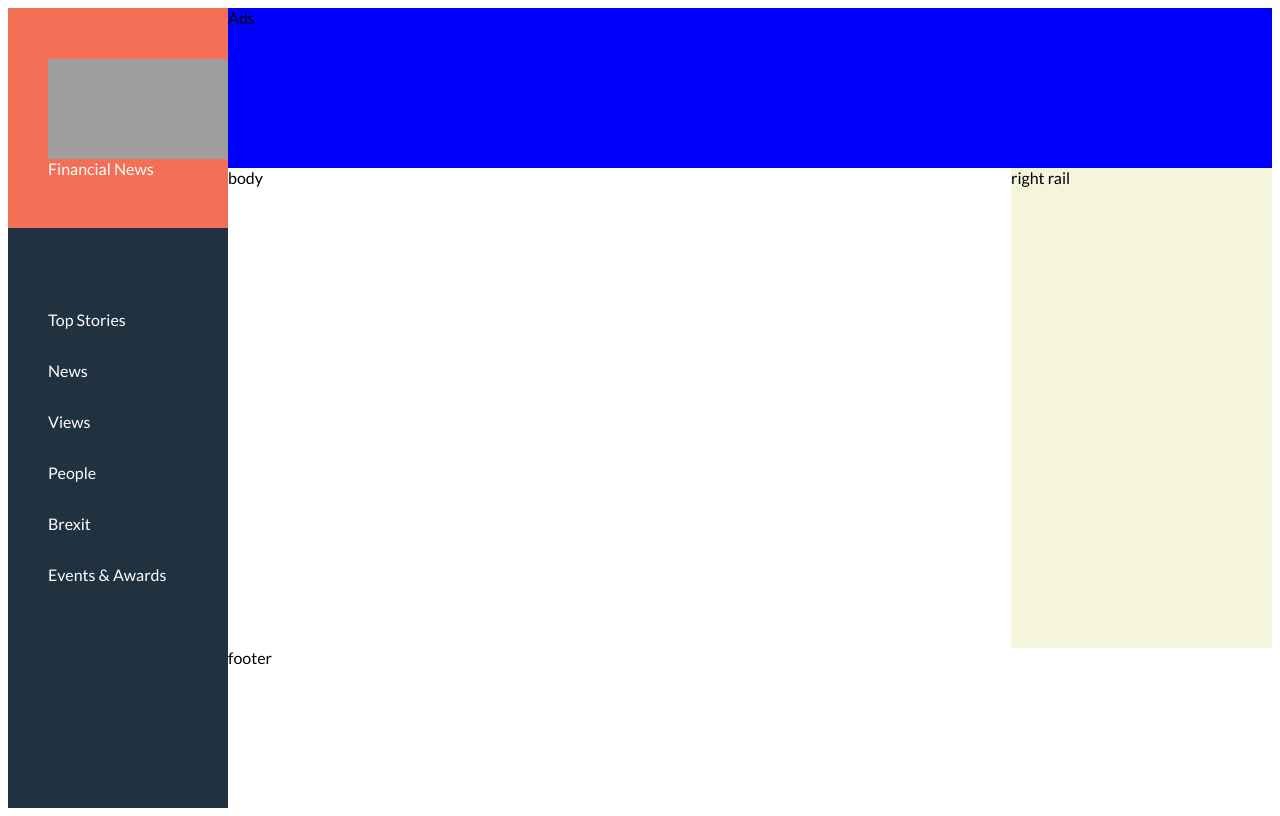
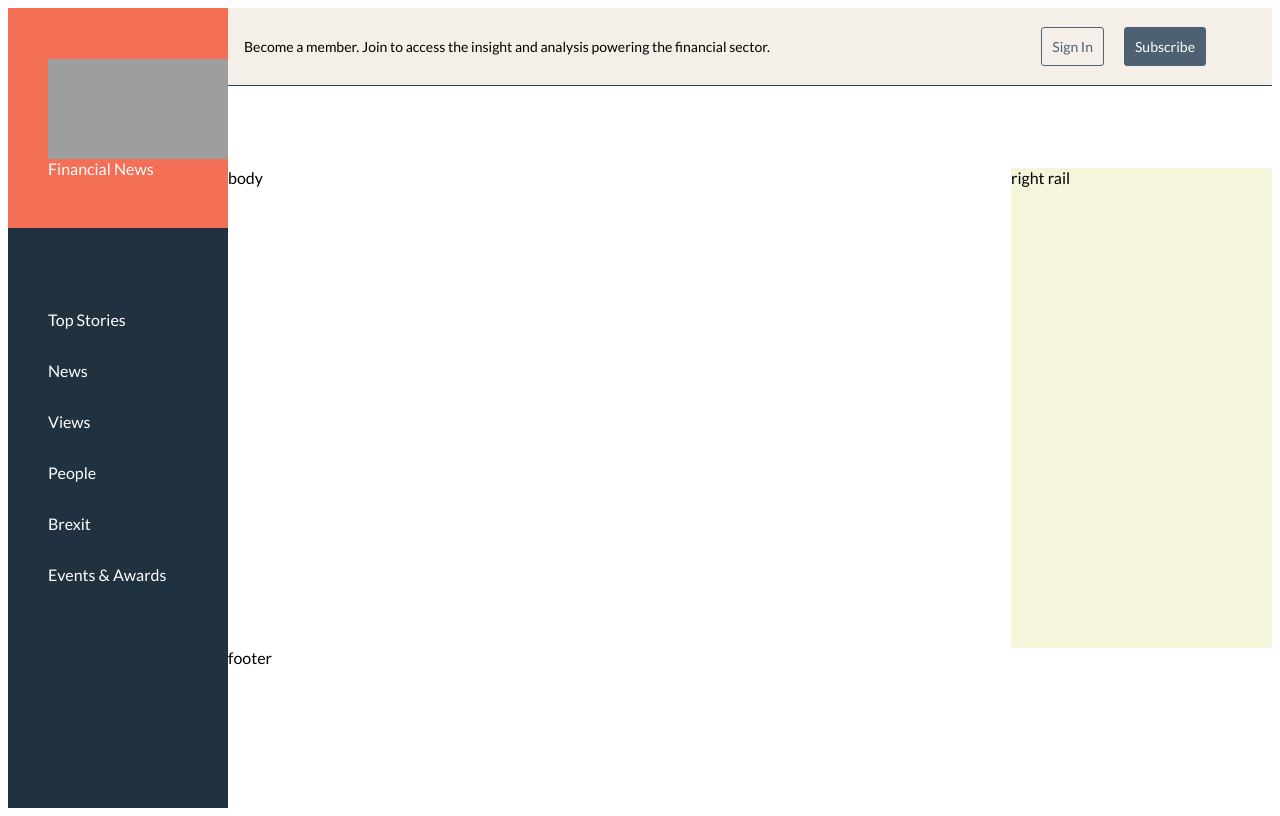
Before and after one commit to daxz1/codeforweb, a Next.js app: page /london in a window 1280 px wide. Built offline with nearby package versions, Linux system fonts and the light colour scheme; grey boxes are pictures that could not be loaded.

Commit message:
[CHORE] Basic Ads styles added

```diff
--- a/pages/london.js
+++ b/pages/london.js
@@ -15,16 +15,52 @@ const London = () => (
         <div className="brand__name">Financial News</div>
       </div>
       <ul className="navigation__menu">
-        <li className="menu__item"><a className="menu__link" href="/">Top Stories</a></li>
-        <li className="menu__item"><a className="menu__link" href="/">News</a></li>
-        <li className="menu__item"><a className="menu__link" href="/">Views</a></li>
-        <li className="menu__item"><a className="menu__link" href="/">People</a></li>
-        <li className="menu__item"><a className="menu__link" href="/">Brexit</a></li>
-        <li className="menu__item"><a className="menu__link" href="/">Events & Awards</a></li>
+        <li className="menu__item">
+          <a className="menu__link" href="/">
+            Top Stories
+          </a>
+        </li>
+        <li className="menu__item">
+          <a className="menu__link" href="/">
+            News
+          </a>
+        </li>
+        <li className="menu__item">
+          <a className="menu__link" href="/">
+            Views
+          </a>
+        </li>
+        <li className="menu__item">
+          <a className="menu__link" href="/">
+            People
+          </a>
+        </li>
+        <li className="menu__item">
+          <a className="menu__link" href="/">
+            Brexit
+          </a>
+        </li>
+        <li className="menu__item">
+          <a className="menu__link" href="/">
+            Events & Awards
+          </a>
+        </li>
       </ul>
     </nav>
     <div className="main__container">
-      <header className="main__container__header">Ads</header>
+      <header className="main__container__header">
+        <div className="register">
+          <div className="register__content">
+            <div>
+              <p>Become a member. Join to access the insight and analysis powering the financial sector.</p>
+            </div>
+            <div className="button__container">
+              <a className="button" href="/">Sign In</a>
+              <a className="button button--alternative" href="/">Subscribe</a>
+            </div>
+          </div>
+        </div>
+      </header>
       <main className="main">
         <section className="main__body">body</section>
         <aside className="main__right">right rail</aside>
--- a/styles/london/london.scss
+++ b/styles/london/london.scss
@@ -64,9 +64,28 @@ body {
   display: flex;
   flex-direction: column;
   flex: 5;
+
   .main__container__header {
-    background: blue;
     height: 20vh;
+
+    .register__content {
+      display: flex;
+      justify-content: space-between;
+      align-items: center;
+      padding: 1rem;
+      border-bottom: 1px solid $pickled_bluewood;
+      font-size: 14px;
+      background-color: #f4f0e9;
+
+    }
+    .button__container {
+      margin: 0 50px 0 0;
+      .button {
+        margin: 0 0 0 20px;
+      }
+    }
+
+
   }
   .main {
     display: flex;
@@ -75,17 +94,28 @@ body {
   .main__body {
     flex: 3;
     min-height: 60vh;
-    //border: 1px solid red;
-    //width: 1000px;
   }
   .main__right {
     flex: 1;
     background: beige;
-    //border: 1px solid green;
-    //width: 200px;
   }
 }
 
 .footer {
   display: flex;
 }
+
+// Generic
+.button {
+  border: 1px solid #4d6172;
+  padding: 10px;
+  text-decoration: none;
+  color: #4d6172;
+  display: inline-flex;
+  border-radius: 3px;
+
+  &.button--alternative {
+    color: $white;
+    background: #4d6172;
+  }
+}
```
